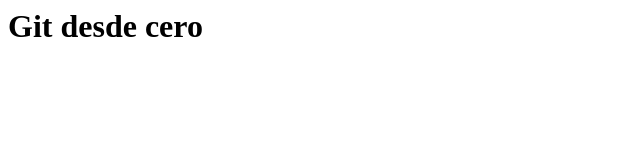
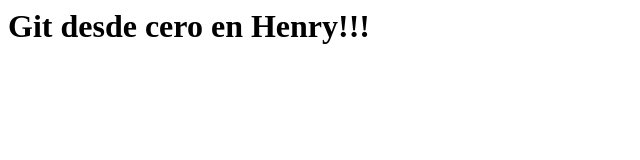
Before and after one commit to Yorsh355/practicaGit, a plain HTML site: page index.html in a window 1280 px wide. Shown: the whole page, without its empty margins (0-640 px from the left). Drawn offline with Linux system fonts and the light colour scheme.

Commit message:
modificando el h1 en master

```diff
--- a/index.html
+++ b/index.html
@@ -6,6 +6,6 @@
     <title>Document</title>
   </head>
   <body>
-    <h1>Git desde cero</h1>
+    <h1>Git desde cero en Henry!!!</h1>
   </body>
 </html>
```
